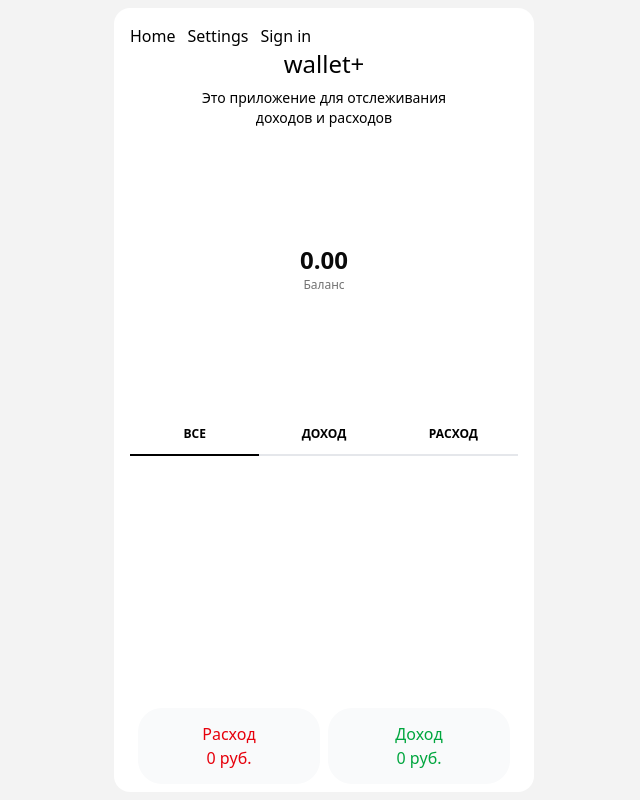
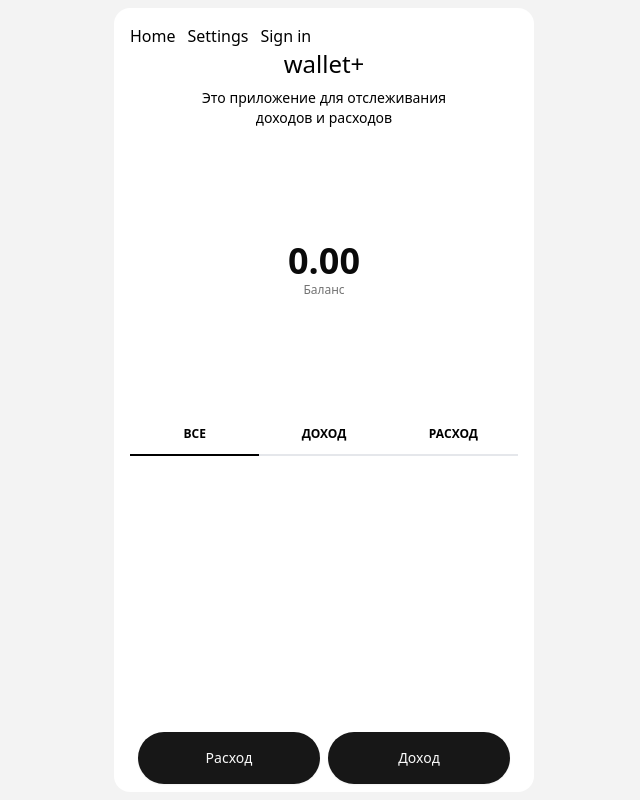
Before and after one commit to nickxsy/iwallet, a React (Vite) app: page / in a window 1280 px wide. Shown: the whole page, without its empty margins (316-956 px from the left). Built offline with nearby package versions, Linux system fonts and the light colour scheme.

Commit message:
upd: update visual expense button, income button, charts

```diff
--- a/src/features/transaction/public/chart-transaction.tsx
+++ b/src/features/transaction/public/chart-transaction.tsx
@@ -1,4 +1,3 @@
-
 import { Label, PolarRadiusAxis, RadialBar, RadialBarChart } from "recharts"
 
 import {
@@ -38,10 +37,11 @@
           className="mx-auto aspect-square w-full max-w-[250px] "
         >
           <RadialBarChart
-
             data={chartData}
+            endAngle={360}
+            startAngle={0}
             innerRadius={100}
-            outerRadius={130}
+            outerRadius={140}
           >
             <ChartTooltip
               cursor={true}
@@ -55,19 +55,18 @@
                       <text x={viewBox.cx} y={viewBox.cy} textAnchor="middle">
                         <tspan
                           x={viewBox.cx}
-                          y={(viewBox.cy || 0) - 0}
+                          y={(viewBox.cy || 0) + 5}
                            className={cn(
-                                    'flex justify-center text-2xl font-bold',
+                                    'flex justify-center text-4xl font-bold',
                                     total > '1' ? 'fill-green-600' : 'fill-red-600',
                                     total === '0.00' && 'fill-foreground'
                                   )}
-                          // className="fill-foreground text-2xl font-bold"
                         >
                           {total}
                         </tspan>
                         <tspan
                           x={viewBox.cx}
-                          y={(viewBox.cy || 0) + 20}
+                          y={(viewBox.cy || 0) + 25}
                           className="fill-muted-foreground"
                         >
                           Баланс
@@ -79,19 +78,17 @@
               />
             </PolarRadiusAxis>
             <RadialBar
+              dataKey="income"
 
-              dataKey="income"
               stackId="a"
-              cornerRadius={0}
-              // fill="var(--color-chart-5)"
-              className="stroke-transparent stroke-2 fill-green-300"
+              cornerRadius={100}
+              className="stroke-transparent stroke-2 fill-green-600"
             />
             <RadialBar
               dataKey="expense"
-              fill="var(--color-chart-2)"
               stackId="a"
-              cornerRadius={0}
-              className="stroke-transparent stroke-2 fill-red-300"
+              cornerRadius={100}
+              className="stroke-transparent stroke-2 fill-red-600"
             />
           </RadialBarChart>
         </ChartContainer>
--- a/src/features/transaction/ui/transaction-footer/add-transaction-expense-button.tsx
+++ b/src/features/transaction/ui/transaction-footer/add-transaction-expense-button.tsx
@@ -1,24 +1,21 @@
-import { useAppDispatch, useAppSelector } from '@/shared/lib';
+import { useAppDispatch } from '@/shared/lib';
+import { Button } from '@/shared/ui/button';
 
 import {
   TransactionTypeEnum,
   transactionModalStore
 } from '@/entities/transaction';
 
-import { getTransactionTotalExpense } from '../../model/transaction.selectors';
-
 export const AddTransactionExpenceButton = () => {
-  const totalExpense = useAppSelector(getTransactionTotalExpense);
   const dispatch = useAppDispatch();
   const openModal = transactionModalStore.actions.openTransactionModal;
 
   return (
-    <button
+    <Button
       onClick={() => dispatch(openModal({ type: TransactionTypeEnum.EXPENSE }))}
-      className="w-full cursor-pointer text-center p-3.5 rounded-3xl  bg-gray-50 text-red-600"
+      className="flex-1 h-[52px] rounded-full"
     >
-      <span className="block">Расход</span>
-      <span className="block w-full">{totalExpense} руб.</span>
-    </button>
+      Расход
+    </Button>
   );
 };
--- a/src/features/transaction/ui/transaction-footer/add-transaction-income-button.tsx
+++ b/src/features/transaction/ui/transaction-footer/add-transaction-income-button.tsx
@@ -1,25 +1,21 @@
-import { useAppDispatch, useAppSelector } from '@/shared/lib';
+import { useAppDispatch } from '@/shared/lib';
+import { Button } from '@/shared/ui/button';
 
 import {
   TransactionTypeEnum,
   transactionModalStore
 } from '@/entities/transaction';
 
-import { getTransactionTotalIncome } from '../../model/transaction.selectors';
-
 export const AddTransactionIncomeButton = () => {
-  const totalIncome = useAppSelector(getTransactionTotalIncome);
-
   const dispatch = useAppDispatch();
   const openModal = transactionModalStore.actions.openTransactionModal;
 
   return (
-    <button
+    <Button
       onClick={() => dispatch(openModal({ type: TransactionTypeEnum.INCOME }))}
-      className="w-full text-center cursor-pointer  p-3.5 rounded-3xl  bg-gray-50 text-green-600"
+      className="flex-1 h-[52px] rounded-full"
     >
-      <span className="block">Доход</span>
-      <span className="block w-full">{totalIncome} руб.</span>
-    </button>
+      Доход
+    </Button>
   );
 };
--- a/src/shared/ui/button.tsx
+++ b/src/shared/ui/button.tsx
@@ -5,7 +5,7 @@
 import { cn } from '@/shared/lib/index';
 
 const buttonVariants = cva(
-  "inline-flex items-center justify-center gap-2 whitespace-nowrap rounded-md text-sm font-medium transition-all disabled:pointer-events-none disabled:opacity-50 [&_svg]:pointer-events-none [&_svg:not([class*='size-'])]:size-4 shrink-0 [&_svg]:shrink-0 outline-none focus-visible:border-ring focus-visible:ring-ring/50 focus-visible:ring-[3px] aria-invalid:ring-destructive/20 dark:aria-invalid:ring-destructive/40 aria-invalid:border-destructive",
+  "inline-flex cursor-pointer items-center justify-center gap-2 whitespace-nowrap rounded-md text-sm font-medium transition-all disabled:pointer-events-none disabled:opacity-50 [&_svg]:pointer-events-none [&_svg:not([class*='size-'])]:size-4 shrink-0 [&_svg]:shrink-0 outline-none focus-visible:border-ring focus-visible:ring-ring/50 focus-visible:ring-[3px] aria-invalid:ring-destructive/20 dark:aria-invalid:ring-destructive/40 aria-invalid:border-destructive",
   {
     variants: {
       variant: {
```
Also changed, not shown: types.d.ts (deleted).
